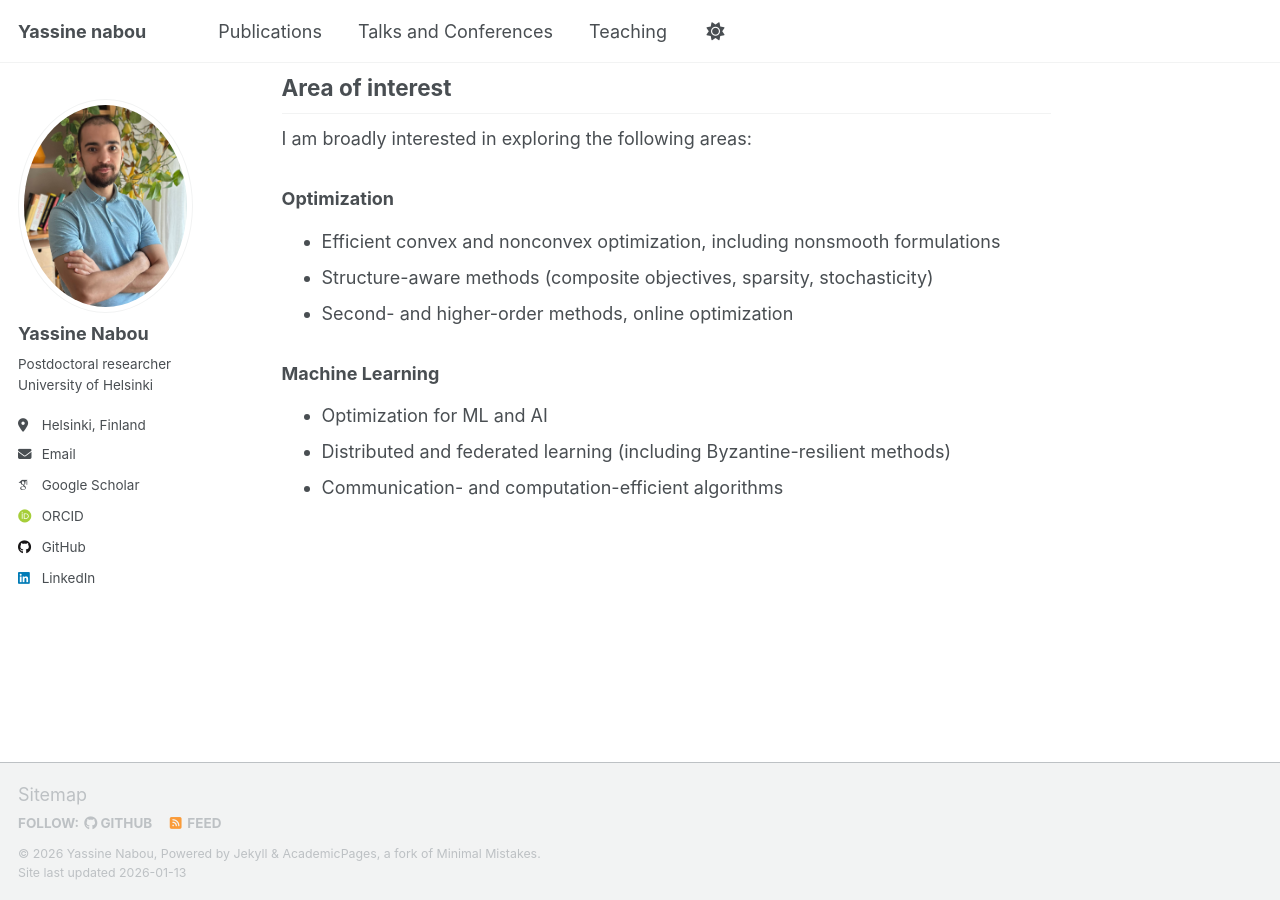
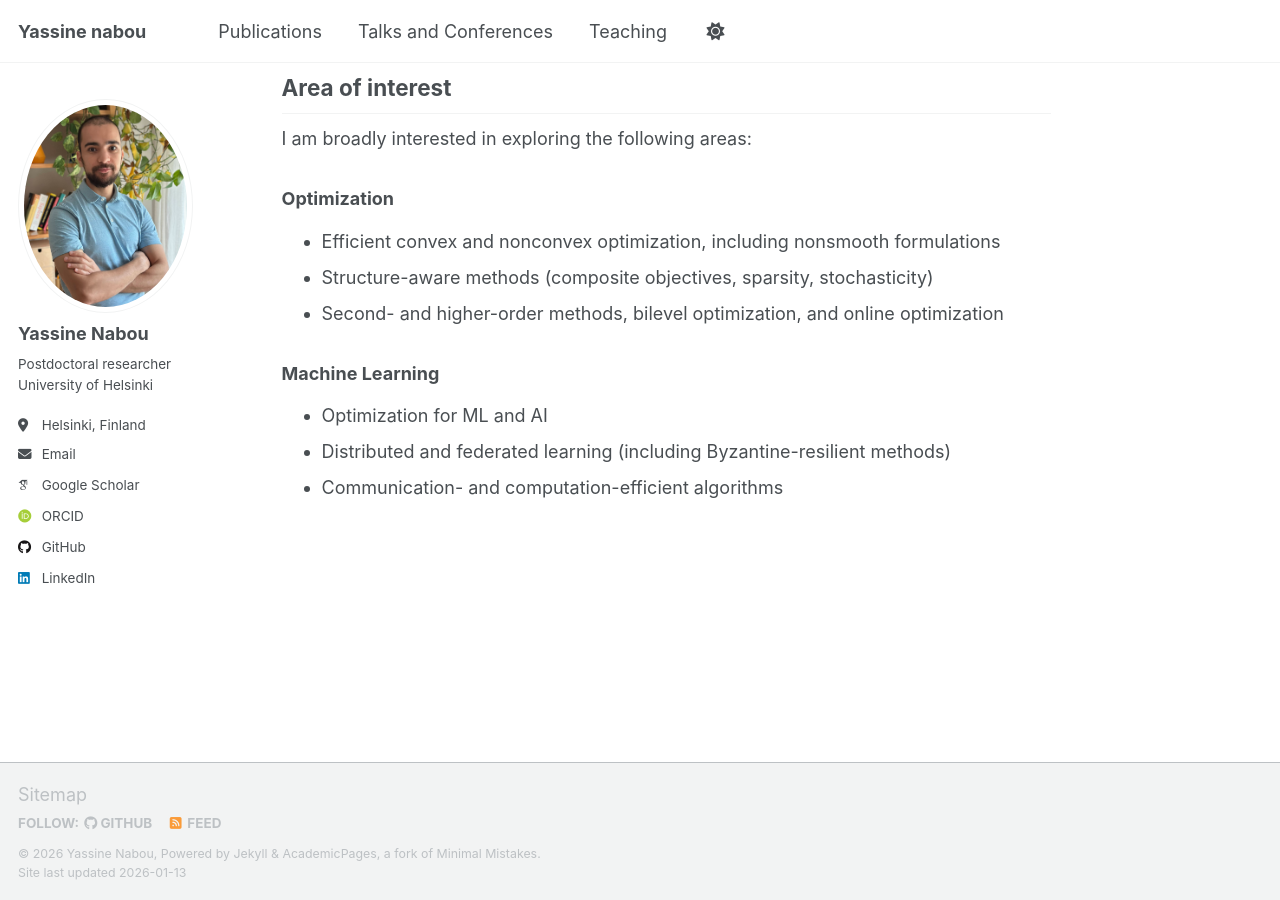
Before and after one commit to Yassine-Nabou/Yassine-Nabou.github.io, a Jekyll site: the page built from _pages/about.md, in a window 1280 px wide and 900 px high, scrolled down 713 px. Built offline with Jekyll 4.4.1, drawn with Linux system fonts in a browser that asks for light colours; some web fonts are replaced; a script that is not in the unit is left out.

Commit message:
Update about.md

```diff
--- a/_pages/about.md
+++ b/_pages/about.md
@@ -28,7 +28,7 @@ I am broadly interested in exploring the following areas:
 ### Optimization
 - Efficient convex and nonconvex optimization, including nonsmooth formulations
 - Structure-aware methods (composite objectives, sparsity, stochasticity)
-- Second- and higher-order methods, online optimization
+- Second- and higher-order methods, bilevel optimization, and online optimization
 
 ### Machine Learning
 - Optimization for ML and AI
```
